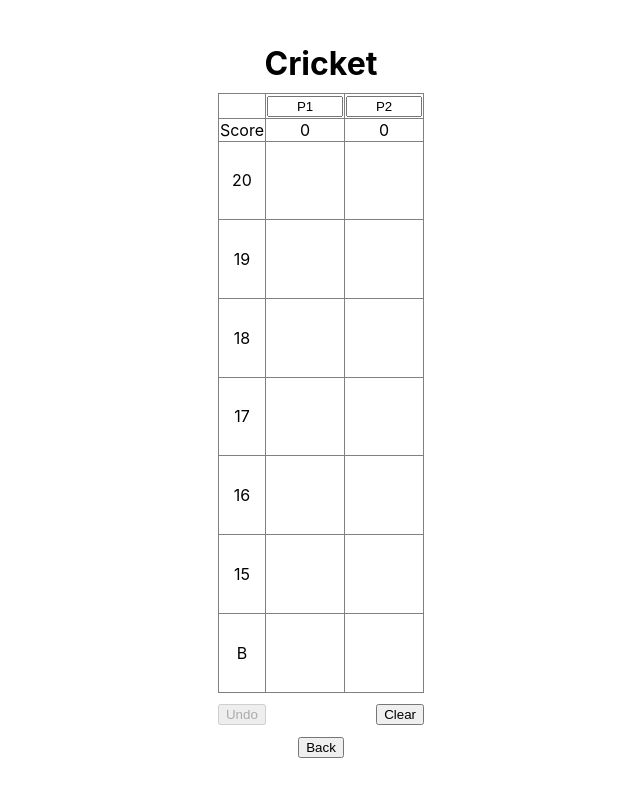
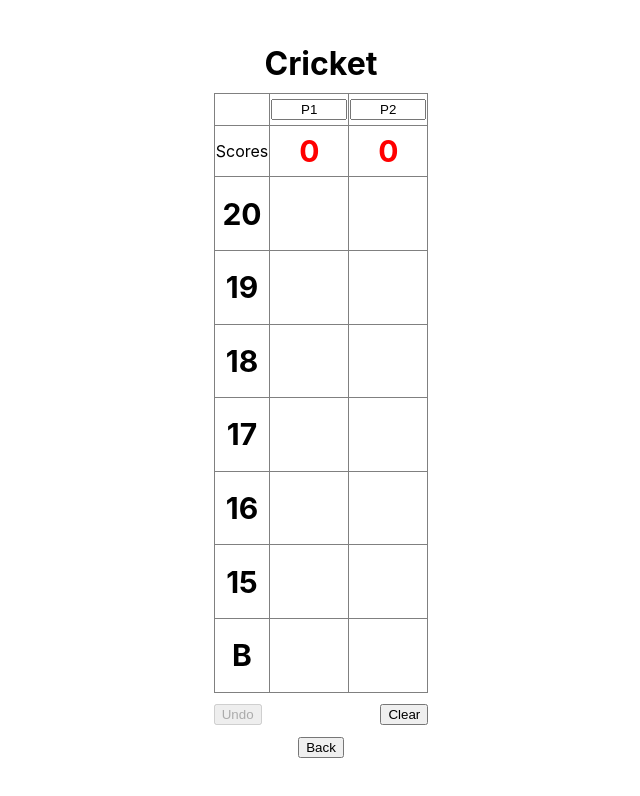
Before and after one commit to ameyaagrawal/darts-tracker, a React (Create React App) app: page / in a window 1280 px wide. Both pictures are taken after a click on the button "Confirm". Shown: the top 796 px of the page, without its empty margins (319-959 px from the left). Built offline with nearby package versions, Linux system fonts and the light colour scheme.

Commit message:
make important numbers more visible

```diff
--- a/src/App.css
+++ b/src/App.css
@@ -103,6 +103,13 @@ html, body {
   margin: 5px
 }
 
-.cricket-names, .cricket-scores, .dtw-names, .dtw-scores {
-  height: 0px;
+.cricket-scores, .dtw-scores {
+  font-size: 30px;
+  font-weight: bold;
+  color: red; /* A light gray */
 }
+
+.cricket-targets, .dtw-targets {
+  font-size: 30px;
+  font-weight: bold;
+}
--- a/src/Cricket.js
+++ b/src/Cricket.js
@@ -31,13 +31,19 @@ function Cricket({ numPlayers, targets, playerNames, setPlayerNames, counts, set
                         />
                       </td>
                     );
-                  } else if (rowIndex === 1 && colIndex > 0) {
+                  } else if (rowIndex === 1 && colIndex === 0) {
+                    return (
+                      <td key={colIndex} className="cricket-scoress">
+                        Scores
+                      </td>
+                    );
+                  } else if (rowIndex === 1) {
                     return (
                       <td key={colIndex} className="cricket-scores">
                         {scores[colIndex - 1]}
                       </td>
                     );
-                  } else if (rowIndex > 0 && colIndex === 0) {
+                  } else if (rowIndex > 1 && colIndex === 0) {
                     return (
                       <td key={colIndex} className="cricket-targets">
                         {targets[rowIndex - 1]}
--- a/src/DTW.js
+++ b/src/DTW.js
@@ -60,16 +60,22 @@ function DTW({ numPlayers, targets, playerNames, setPlayerNames, counts, setCoun
                         />
                       </td>
                     );
-                  } else if (rowIndex > 0 && colIndex === 0) {
+                  } else if (rowIndex === 1 && colIndex === 0) {
+                    return (
+                      <td key={colIndex} className="dtw-scoress">
+                        Scores
+                      </td>
+                    );
+                  } else if (rowIndex === 1) {
+                    return (
+                      <td key={colIndex} className="dtw-scores">
+                        {scores[colIndex - 1]}
+                      </td>
+                    );
+                  } else if (rowIndex > 1 && colIndex === 0) {
                     return (
                       <td key={colIndex} className='dtw-targets'>
                         {targets[rowIndex - 1]}
-                      </td>
-                    );
-                  } else if (rowIndex === 1 && colIndex > 0) {
-                    return (
-                      <td key={colIndex} className='dtw-scores'>
-                        {scores[colIndex - 1]}
                       </td>
                     );
                   }
```
